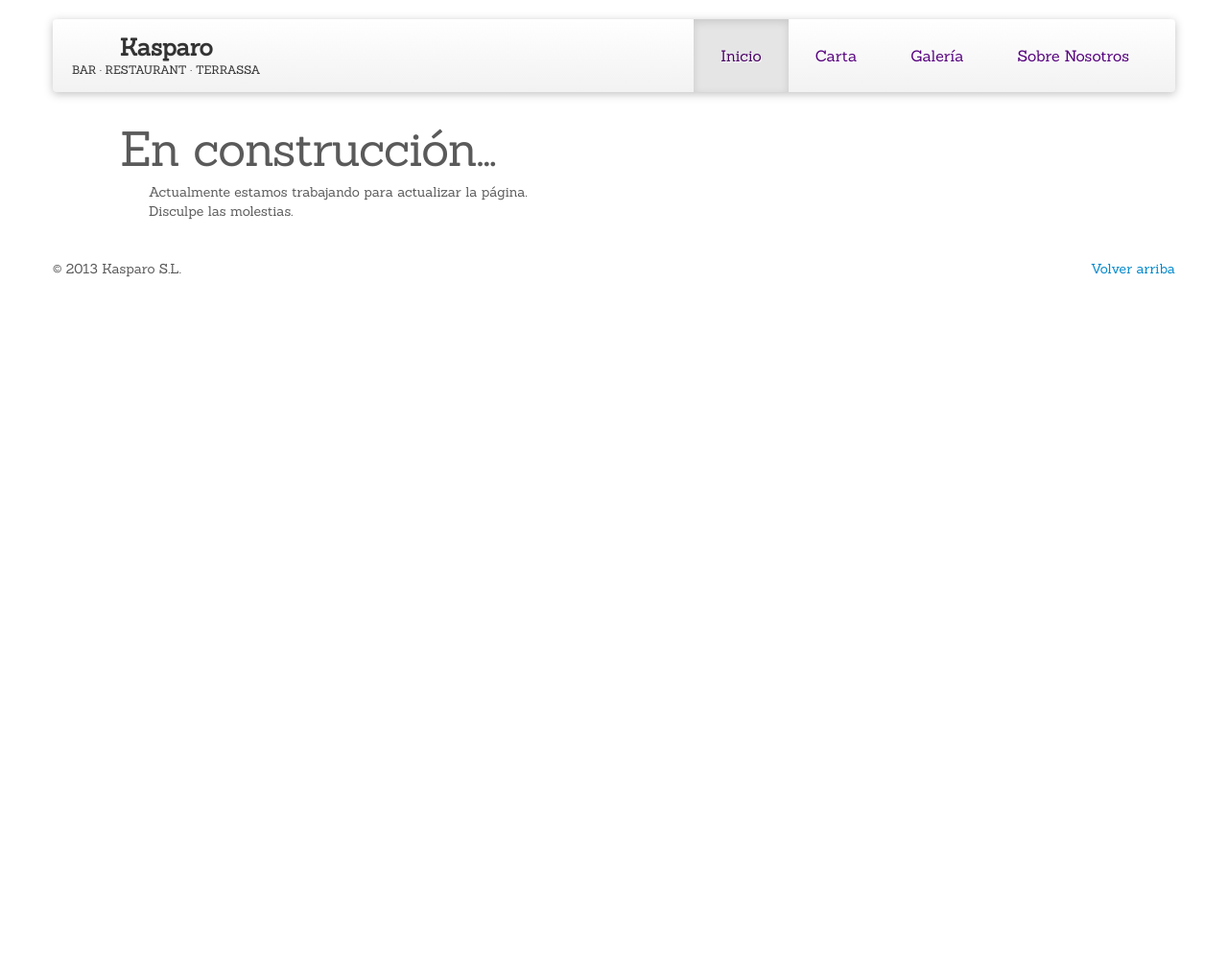
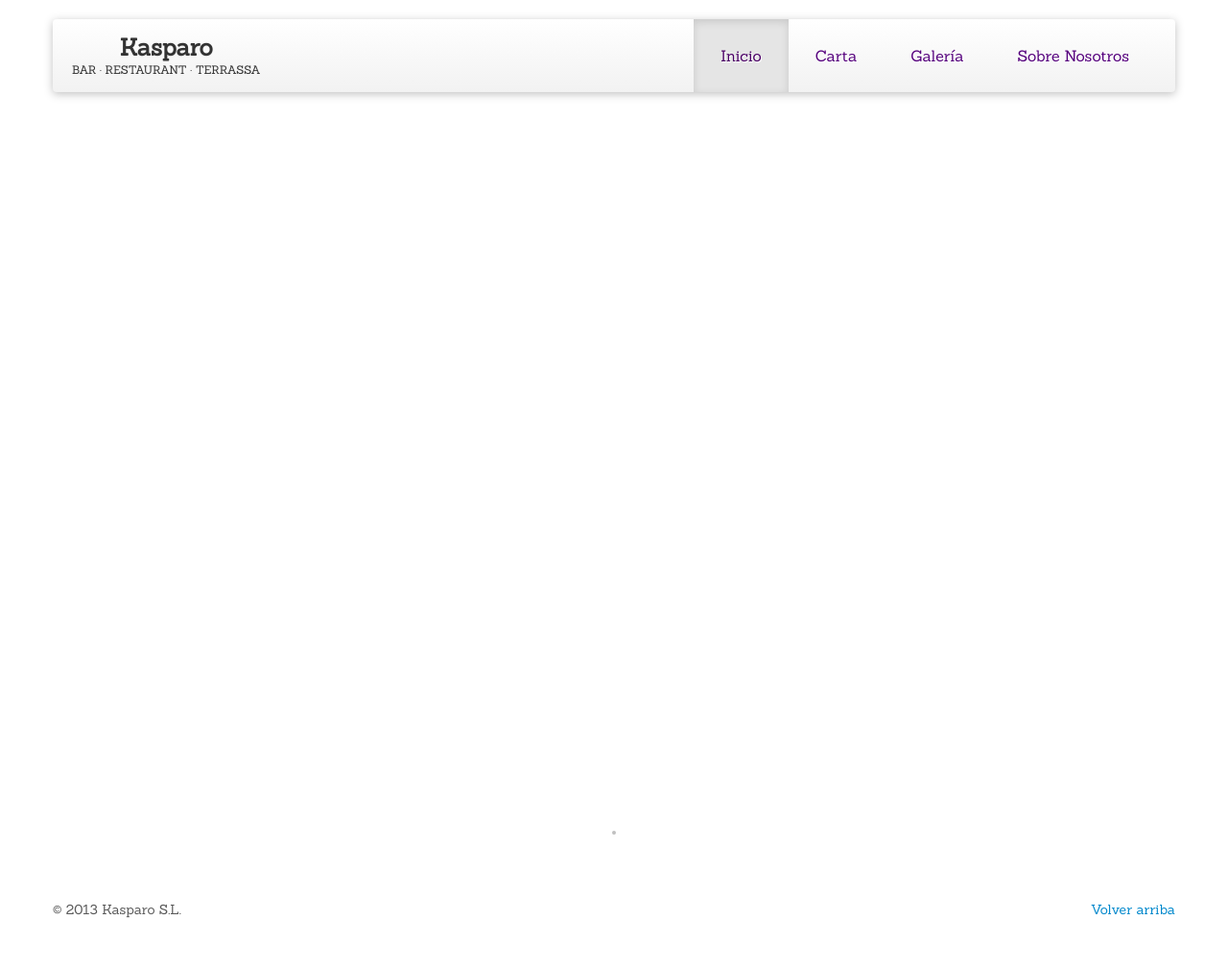
Before and after one commit to monolo/kasparo, a PHP site: the page made by views/index.html.twig in a window 1280 px wide. Shown: the whole page at 96% size. Before the commit the page ends 289 px from the top, so only its background shows below. Run offline with PHP 8.4, Linux system fonts and the light colour scheme; the template is opened without the code that fills it: most values are stand-ins (such as "Sample title", 1, 10 or a date in 2020); some libraries are stand-ins or nearby versions.

Commit message:
slider index

```diff
--- a/index.php
+++ b/index.php
@@ -166,7 +166,8 @@
 ->bind("landing");
 
 $app->get("/{_locale}/home", function() use($app){
-    return $app['twig']->render('index.html.twig');
+    $entities = $app['db']->fetchAll('SELECT * FROM images WHERE slider2 = 1');
+    return $app['twig']->render('index.html.twig', array("entities" => $entities));
 })
 ->bind("home");
 
--- /dev/null
+++ b/public/css/blueberry.css
@@ -0,0 +1,67 @@
+/*
+ * jQuery Blueberry Slider v0.4 BETA
+ * http://marktyrrell.com/labs/blueberry/
+ *
+ * Copyright (C) 2011, Mark Tyrrell <me@marktyrrell.com>
+ *
+ * This program is free software: you can redistribute it and/or modify
+ * it under the terms of the GNU General Public License as published by
+ * the Free Software Foundation, either version 3 of the License, or
+ * (at your option) any later version.
+ *
+ * This program is distributed in the hope that it will be useful,
+ * but WITHOUT ANY WARRANTY; without even the implied warranty of
+ * MERCHANTABILITY or FITNESS FOR A PARTICULAR PURPOSE.  See the
+ * GNU General Public License for more details.
+ *
+ * You should have received a copy of the GNU General Public License
+ * along with this program.  If not, see <http://www.gnu.org/licenses/>.
+ *
+ */
+
+.blueberry { margin: 0 auto; }
+.blueberry .slides {
+	display: block;
+	position: relative;
+	overflow: hidden;
+}
+.blueberry .slides li {
+	position: absolute;
+	top: 0;
+	left: 0;
+	overflow: hidden;
+}
+.blueberry .slides li img {
+	display: block;
+	width: 100%;
+	max-width: none;
+}
+.blueberry .slides li.active { display: block; position: relative; }
+.blueberry .crop li img { width: auto; }
+
+.blueberry .pager {
+	height: 40px;
+	text-align: center;
+}
+.blueberry .pager li { display: inline-block; }
+.blueberry .pager li a,
+.blueberry .pager li a span {
+	display: block;
+	height: 4px;
+	width: 4px;
+}
+.blueberry .pager li a {
+	padding: 18px 8px;
+-webkit-border-radius: 6px;
+   -moz-border-radius: 6px;
+	border-radius: 6px;
+}
+.blueberry .pager li a span {
+	overflow: hidden;
+	background: #c0c0c0;
+	text-indent: -9999px;
+-webkit-border-radius: 2px;
+   -moz-border-radius: 2px;
+	border-radius: 2px;
+}
+.blueberry .pager li.active a span { background: #404040; }
--- a/views/index.html.twig
+++ b/views/index.html.twig
@@ -1,14 +1,27 @@
 {% extends 'layout.html.twig' %}
 {% set active = "home" %}
+{% block extraJavascript %}
+    <script src="/public/js/jquery.blueberry.js"></script>
+    <script>
+        $(window).load(function () {
+            $('.blueberry').blueberry();
+        });
+    </script>
+{% endblock %}
 {% block extra %}
-<!--	    <link href="/public/css/slider.css" rel="stylesheet">-->
-
+    <link rel="stylesheet" href="/public/css/blueberry.css">
+    <style>
+        ul.pager li a{
+            border: none;
+        }
+    </style>
 {% endblock %}
 {% block panel %}
-<div class="row">
-	<h2 class="featurette-heading">En construcción...</h2>
-	<div class="span5">
-	<p>Actualmente estamos trabajando para actualizar la página.<br> Disculpe las molestias.</p>
-	</div>
-</div>
+    <div class="blueberry">
+        <ul class="slides">
+            {% for entity in entities %}
+                <li><img src="{{ entity.path }}" /></li>
+            {% endfor %}
+        </ul>
+    </div>
 {% endblock %}
```
Also changed, not shown: views/layout.html.twig (+14 -7 lines), public/js/jquery.blueberry.js (added).
